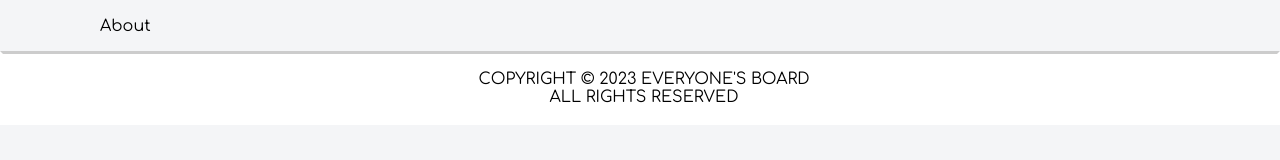
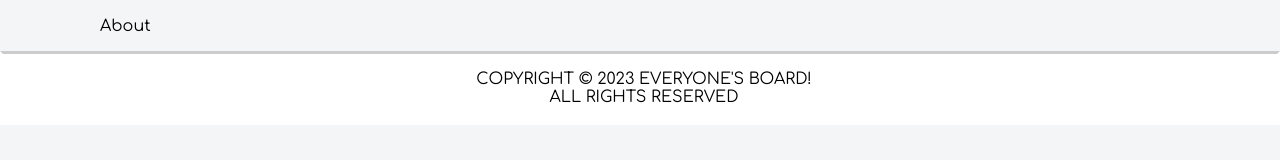
Before and after one commit to stephenmatheny/everyones-board, a React (Create React App) app: page /about in a window 1280 px wide. Shown: the part 121-281 px from the top of the page. Built offline with nearby package versions, Linux system fonts and the light colour scheme.

Commit message:
footer test

```diff
--- a/src/components/Footer/Footer.js
+++ b/src/components/Footer/Footer.js
@@ -5,7 +5,7 @@ import "./Footer.css";
 const Footer = () => {
 	return (
 		<main id="footer-container">
-            <p>COPYRIGHT © 2023 EVERYONE'S BOARD
+            <p>COPYRIGHT © 2023 EVERYONE'S BOARD!
 			<br />ALL RIGHTS RESERVED</p>
         </main>
 	);
```
